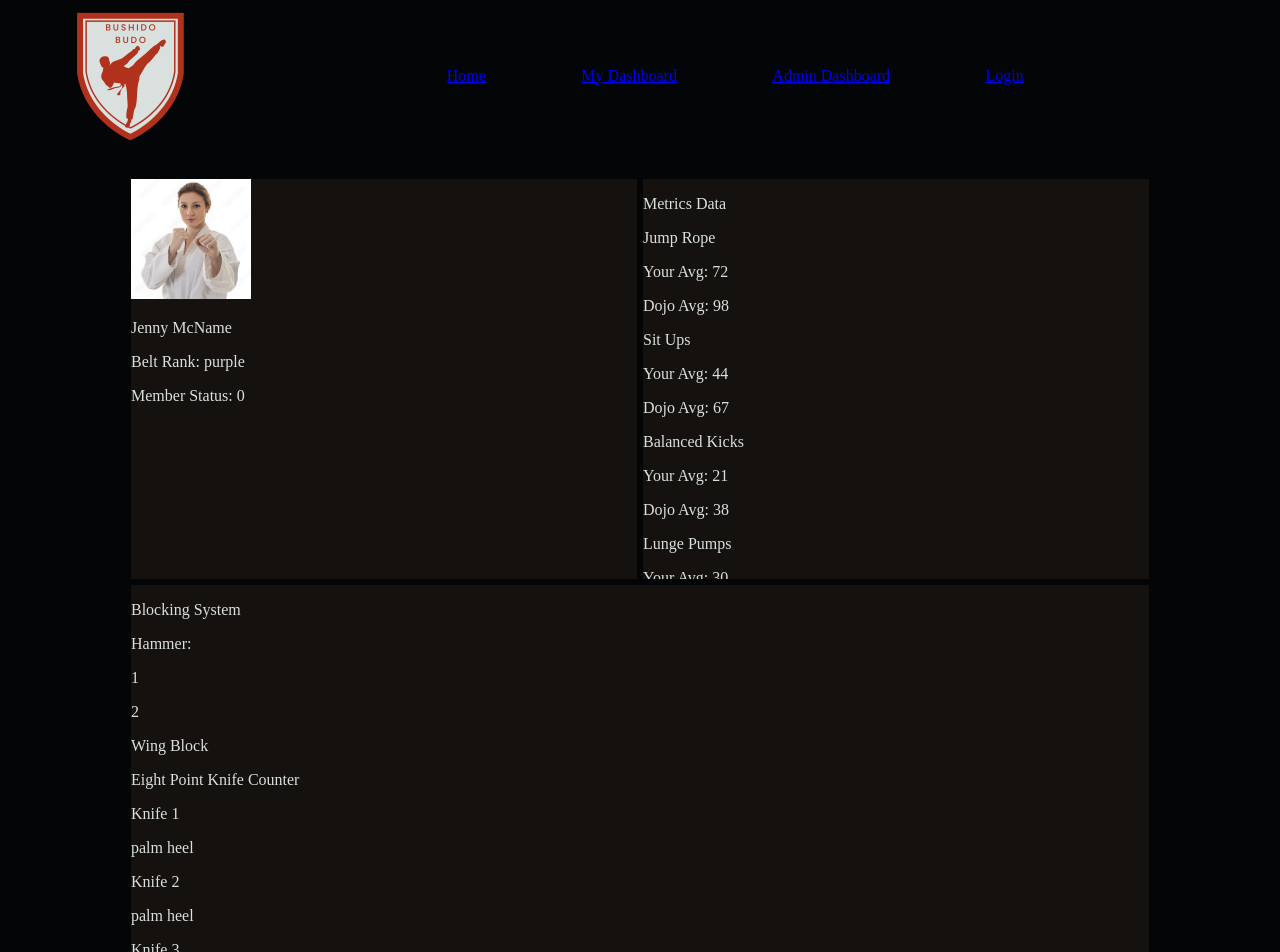
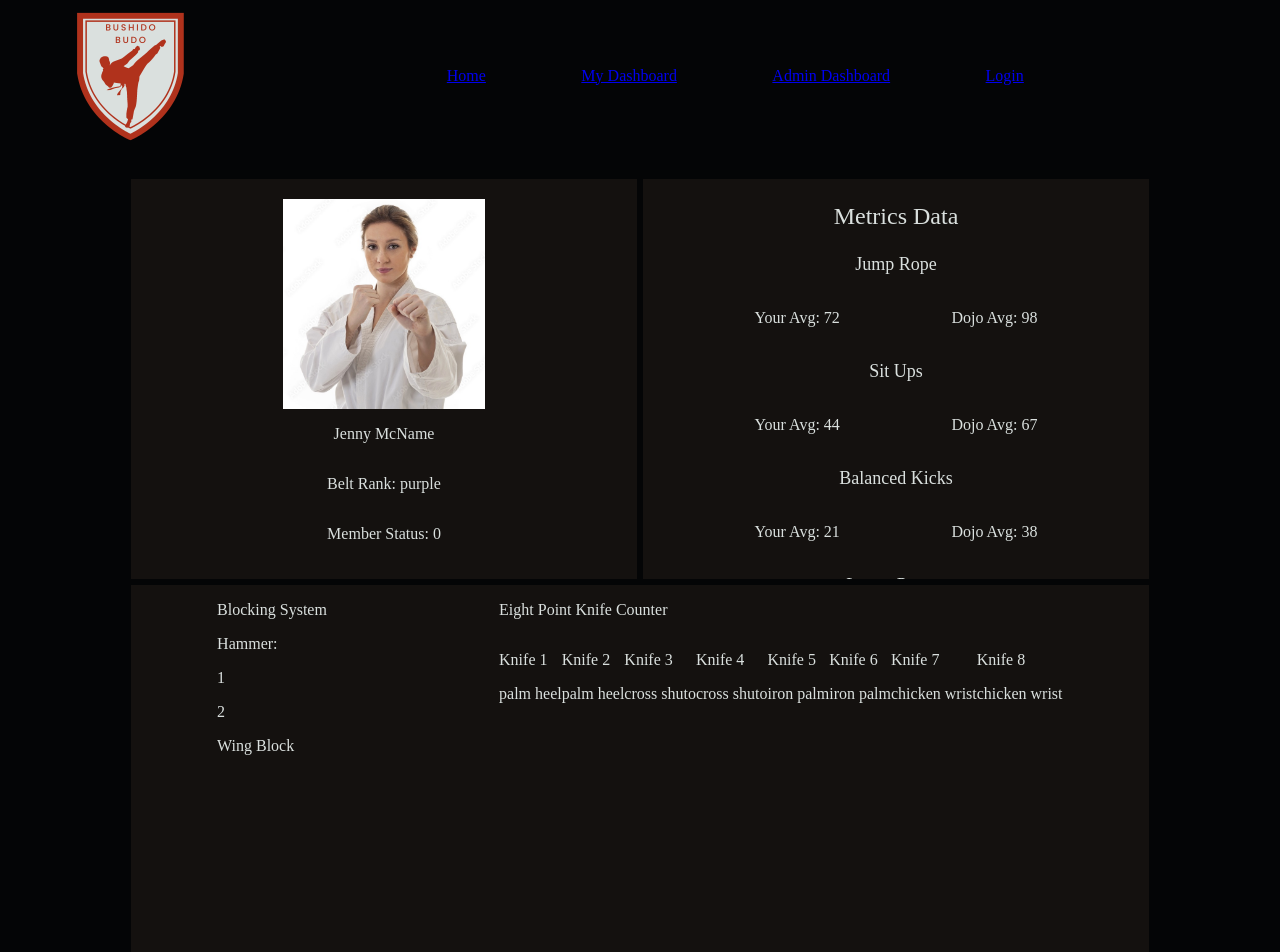
Before and after one commit to bushido-budo/bushido_fe, a React (Create React App) app: page /dashboard/student_id in a window 1280 px wide. Shown: the top 952 px of the page. Built offline with nearby package versions, Linux system fonts and the light colour scheme.

Commit message:
Adjust styling

```diff
--- a/src/components/StudentDashboard/StudentDashboard.css
+++ b/src/components/StudentDashboard/StudentDashboard.css
@@ -7,6 +7,30 @@
 
 .student-upper-sections-container {
   display: flex;
+}
+
+.student-profile {
+  display: flex;
+  flex-direction: column;
+  justify-content: center;
+  align-items: center;
+}
+
+.student-metrics {
+  text-align: center;
+}
+
+.metrics-header {
+  font-size: x-large;
+}
+
+.header {
+  font-size: large;
+}
+
+.data-container {
+  display: flex;
+  justify-content: space-evenly;
 }
 
 .student-lower-section-container,
@@ -34,8 +58,8 @@
 }
 
 .student-image {
-  width: 120px;
-  height: 120px;
+  width: 40%;
+  height: auto;
 }
 
 .student-techniques,
@@ -43,4 +67,16 @@
   overflow-y: auto;
 }
 
+.current-materials {
+  display: flex;
+  justify-content: space-around;
+  flex-wrap: wrap;
+  height: 49.5vh;
+}
+
+.counter-container {
+  display: flex;
+  flex-wrap: wrap;
+}
+
 /* Need media queries and refactoring */
```
